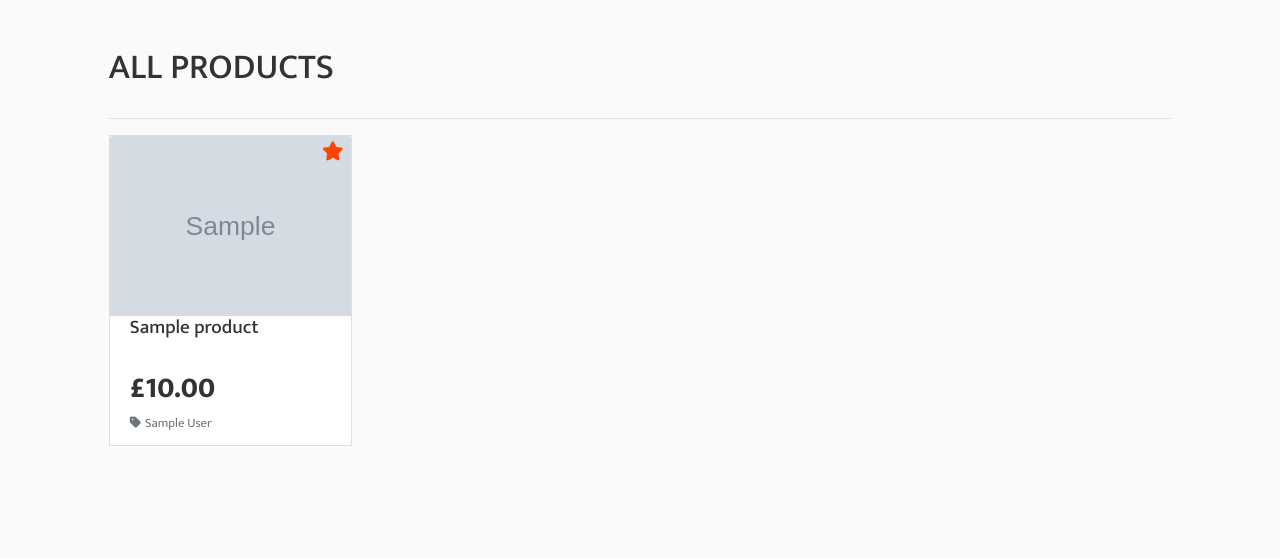
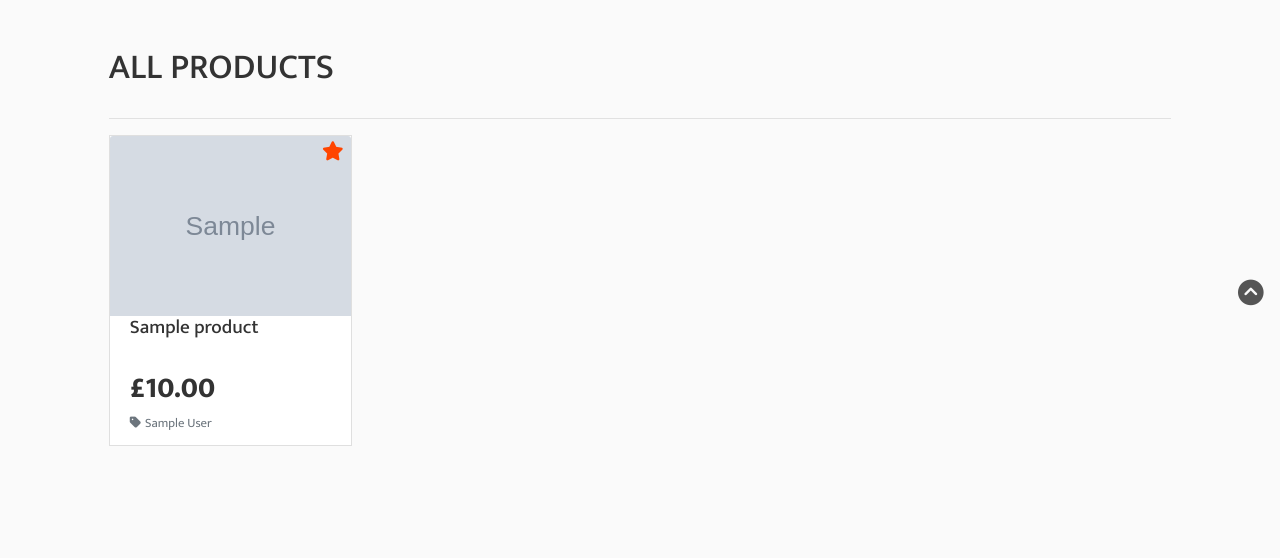
Before and after one commit to Code-Institute-Submissions/milestone-4-INVITATIONS, a Django app: page /products/ in a window 1280 px wide. Shown: the part 125-683 px from the top of the page. Run offline with Django 3.2, Linux system fonts and the light colour scheme; tables that the repository leaves empty hold one stand-in row (values such as "Sample post"); grey boxes marked "Sample" are stand-in pictures; some libraries are stand-ins or nearby versions.

Commit message:
Create & style icon to jump to top of products page

```diff
--- a/products/templates/products/products.html
+++ b/products/templates/products/products.html
@@ -73,6 +73,20 @@
                 </div>
             {% endfor %}
         </div>
+        <div class="page__top-btn nav__icons">
+            <span alt="Page top" title="Page top">
+                <i class="fas fa-chevron-circle-up"></i>
+            </span>
+        </div>
     </div>
 </main>
 {% endblock %}
+
+{% block postloadjs %}
+    {{ block.super }}
+    <script type="text/javascript">
+		$('.page__top-btn').click(function(e) {
+			window.scrollTo(0,0)
+		})
+	</script>
+{% endblock %}
--- a/static/css/base.css
+++ b/static/css/base.css
@@ -53,6 +53,17 @@ body {
     color: var(--themeTitleBlack);
     font-size: 2.2em;
     text-transform: uppercase;
+}
+
+.page__top-btn {
+    height: 42px;
+    width: 42px;
+    position: fixed;
+    /* 86px is the height of the nav area */
+    bottom: calc((100% - 86px) / 2);
+    right: 0;
+    font-size: 1.6em !important;
+    cursor: pointer;
 }
 
 .shop__button {
@@ -181,7 +192,6 @@ body {
     font-size: 1.5em;
 }
 
-
 .product__featured:hover,
 .product__featured:focus,
 .product__featured:active {
```
